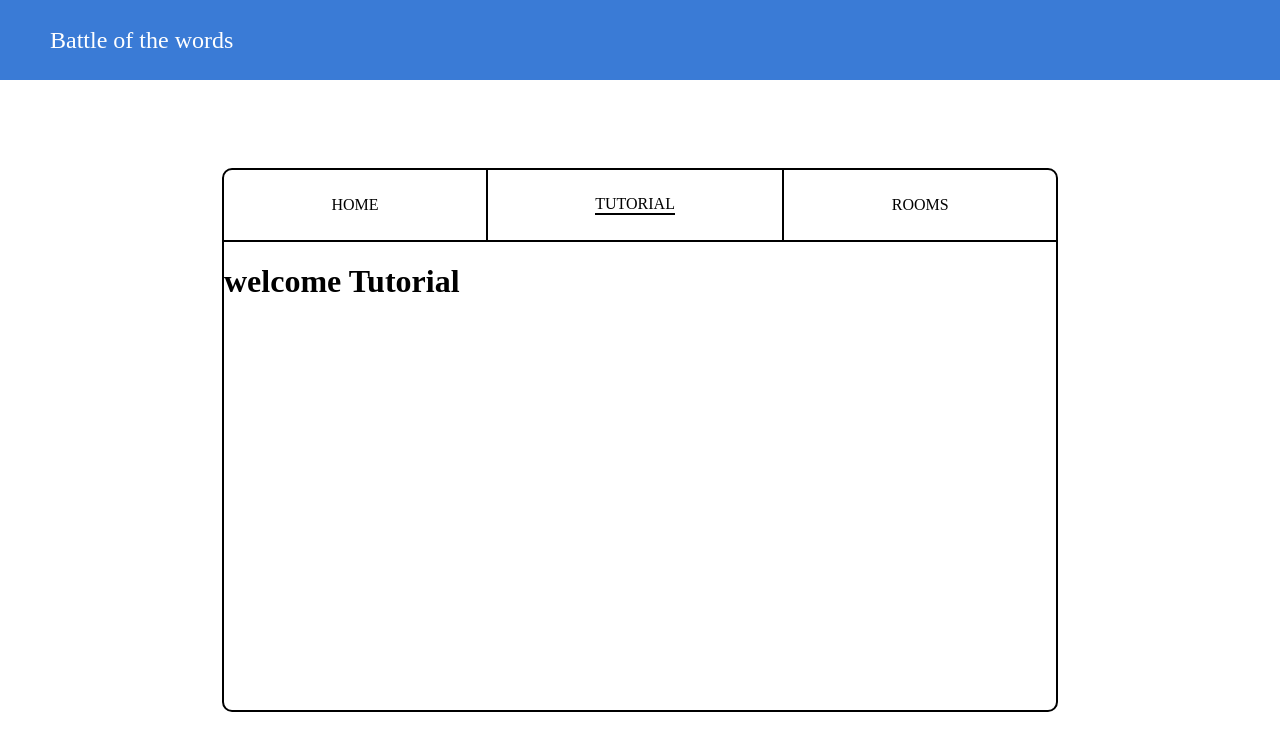
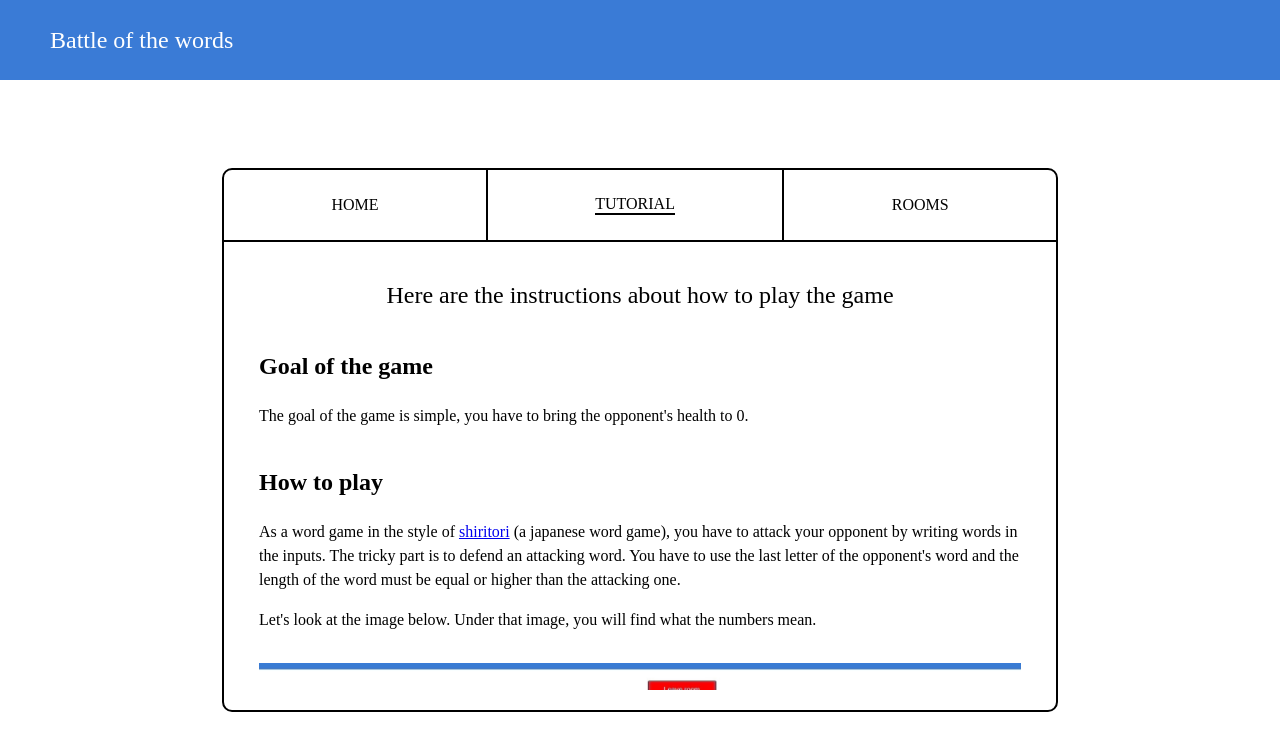
Before and after one commit to mrwanzein/battle_of_the_words, a React (Vite) app: page /tutorial in a window 1280 px wide. Shown: the top 750 px of the page. Built offline with nearby package versions, Linux system fonts and the light colour scheme; no server answers.

Commit message:
first iteration of the tutorial

```diff
--- a/src/components/gameplay/PlayerArea.jsx
+++ b/src/components/gameplay/PlayerArea.jsx
@@ -272,7 +272,7 @@ const ReadyButton = styled(GenericButton)`
 const ForfeitButton = styled(GenericButton)`
     background: red;
     width: 100%;
-    margin-top: 30px;
+    margin: 30px 0;
     font-size: 1.3em;
     padding-bottom: 14px;
     visibility: ${({$playerRole}) => $playerRole === "playerTwo" ? "hidden" : "visible"};
--- a/src/components/tutorial/Tutorial.jsx
+++ b/src/components/tutorial/Tutorial.jsx
@@ -1,7 +1,88 @@
+import styled from "styled-components";
+
 const Tutorial = () => {
     return (
-        <h1>welcome Tutorial</h1>
+        <Wrapper>
+            <TutorialTitle>Here are the instructions about how to play the game</TutorialTitle>
+            <div>
+                <h2>Goal of the game</h2>
+                <p>
+                    The goal of the game is simple, you have to bring the opponent's health to 0.
+                </p>
+            </div>
+
+            <div>
+                <h2>How to play</h2>
+
+                <p>
+                    As a word game in the style of <a href="https://en.wikipedia.org/wiki/Shiritori">shiritori</a> (a japanese word game), you have to
+                    attack your opponent by writing words in the inputs. The tricky part is to defend an attacking word. You have to use the
+                    last letter of the opponent's word and the length of the word must be equal or higher than the attacking one.
+                </p>
+
+                <p>Let's look at the image below. Under that image, you will find what the numbers mean.</p>
+
+                <TutorialImg1 src="/src/assets/images/tutorialImg1.jpg" alt="image with numbers explaining how to play" />
+
+                <ol>
+                    <TutorialListInstance>
+                        The input field where you have to write the words you want to attack with (press the enter key after writing a word).
+                        It can be use for attacking or defending. If there's no arrow pointing to that input, it means you can attack.
+                        If there is an arrow, it means you're getting attacked and you are now in a duel for that specific input. The players have
+                        to go back and forth until the timer on a duel arrow expires.
+                    </TutorialListInstance>
+
+                    <TutorialListInstance>
+                        The target input (press the input with the mouse to select a target). As you can see, you can attack multiple inputs at once.
+                        You have to be quick and accurate because it can rapidly become overwhelming.
+                    </TutorialListInstance>
+
+                    <TutorialListInstance>
+                        The timing arrow. After attacking or defending with a word, you can see an arrow with a number attached to it. That number is
+                        the remaining seconds you have to defend. Once it expires, you take the length of the word as damage to your health.
+                    </TutorialListInstance>
+
+                    <TutorialListInstance>
+                        While defending, there is a feedback bar indicating if the defending word has enough length to defend. Once it's of the same length or higer,
+                        the bar will turn fully green and a thumbs up will appear.
+                    </TutorialListInstance>
+
+                    <TutorialListInstance>
+                        Lastly, this is the area where the used words are being tracked. Be careful, once a word is used, it cannot be used for both players. Keep
+                        an eye on both areas.
+                    </TutorialListInstance>
+                </ol>
+
+                <h1>Have fun!</h1>
+            </div>
+        </Wrapper>
     )
 }
 
 export default Tutorial;
+
+const Wrapper = styled.div`
+    display: flex;
+    flex-direction: column;
+    margin: 20px;
+    overflow-y: scroll;
+    flex: 1;
+    padding: 15px;
+    line-height: 1.5;
+
+`
+
+const TutorialTitle = styled.span`
+    align-self: center;
+    font-size: 1.5em;
+    margin-bottom: 15px;
+`
+
+const TutorialImg1 = styled.img`
+    max-width: -webkit-fill-available;
+    margin: 15px 0;
+`
+
+const TutorialListInstance = styled.li`
+    padding: 5px;
+`
```
Also changed, not shown: src/assets/images/tutorialImg1.jpg (added).
